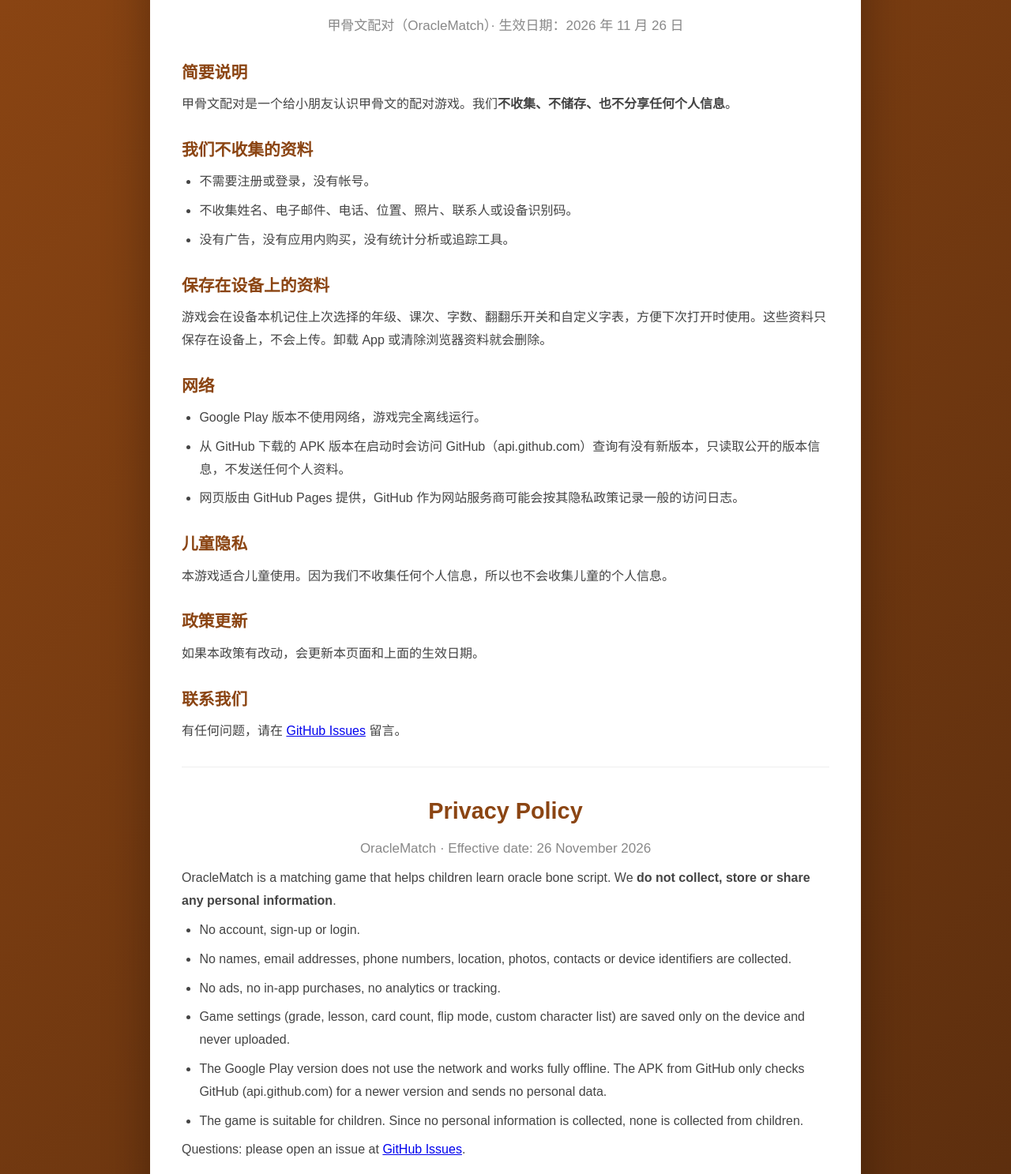
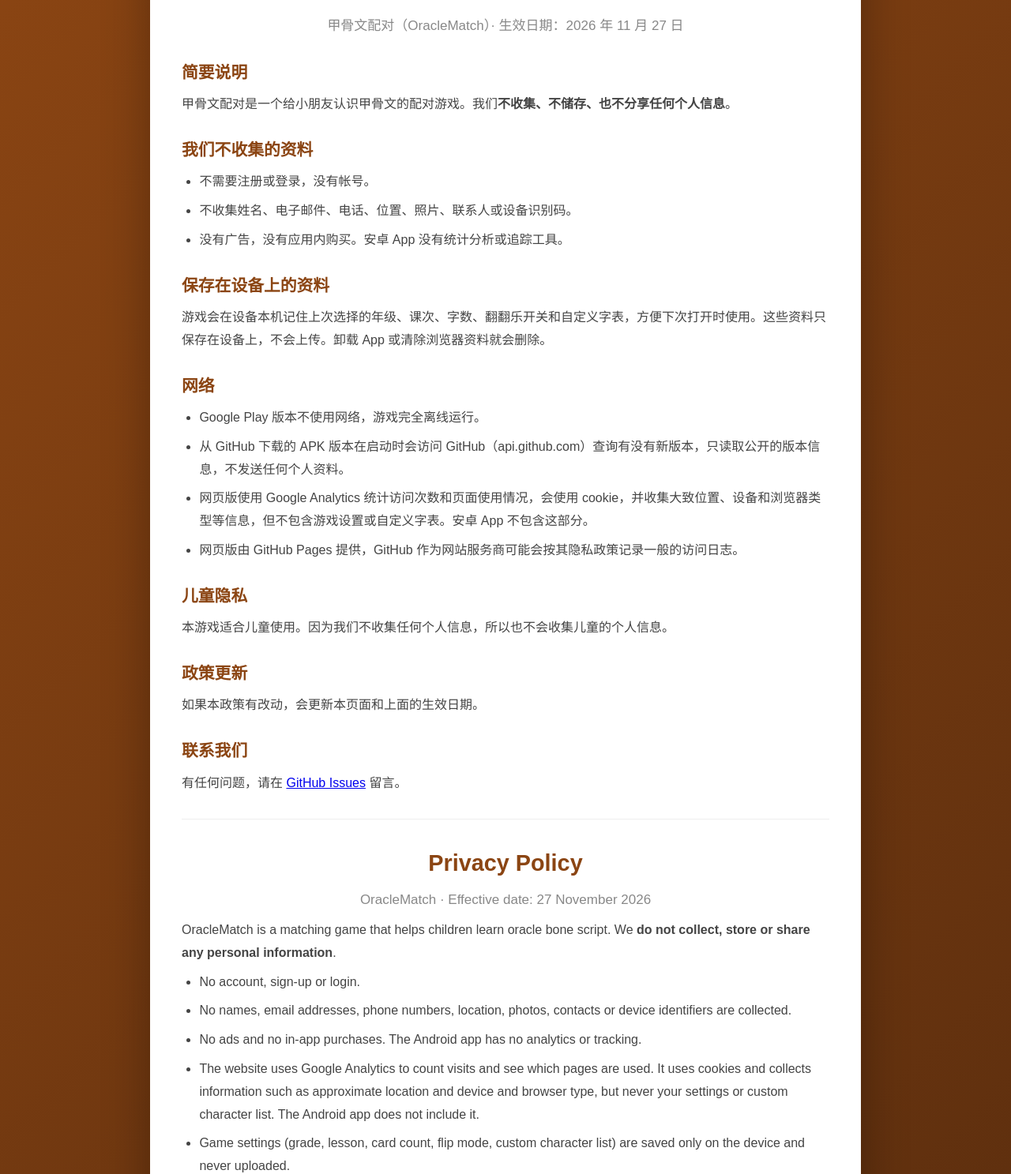
Before and after one commit to MrWengKB/OracleMatch, a plain HTML site: page privacy.html in a window 1280 px wide. Shown: the part 120-1607 px from the top of the page at 79% size. Drawn offline with Linux system fonts and the light colour scheme.

Commit message:
Google Analytics on the website; stripped from the children's Android build; privacy policy updated
Co-Authored-By: Claude Opus 5.5 <noreply@anthropic.com>
Claude-Session: https://claude.ai/code/session_01GecNZbKnZ4Wiw9CeKnqhaX

```diff
--- a/privacy.html
+++ b/privacy.html
@@ -2,6 +2,15 @@
 <html lang="zh-CN">
 <head>
     <meta charset="UTF-8">
+    <!-- GA-START: Google Analytics (removed when building children's Android apps) -->
+    <script async src="https://www.googletagmanager.com/gtag/js?id=G-LVJJ4GY9FC"></script>
+    <script>
+      window.dataLayer = window.dataLayer || [];
+      function gtag(){dataLayer.push(arguments);}
+      gtag('js', new Date());
+      gtag('config', 'G-LVJJ4GY9FC');
+    </script>
+    <!-- GA-END -->
     <meta name="viewport" content="width=device-width, initial-scale=1.0">
     <title>隐私政策 · 甲骨文配对</title>
     <link rel="stylesheet" href="style.css">
@@ -16,7 +25,7 @@
 <body>
     <div class="container policy">
         <h1>隐私政策</h1>
-        <p class="subtitle">甲骨文配对（OracleMatch）· 生效日期：2026 年 11 月 26 日</p>
+        <p class="subtitle">甲骨文配对（OracleMatch）· 生效日期：2026 年 11 月 27 日</p>
 
         <h2>简要说明</h2>
         <p>甲骨文配对是一个给小朋友认识甲骨文的配对游戏。我们<strong>不收集、不储存、也不分享任何个人信息</strong>。</p>
@@ -25,7 +34,7 @@
         <ul>
             <li>不需要注册或登录，没有帐号。</li>
             <li>不收集姓名、电子邮件、电话、位置、照片、联系人或设备识别码。</li>
-            <li>没有广告，没有应用内购买，没有统计分析或追踪工具。</li>
+            <li>没有广告，没有应用内购买。安卓 App 没有统计分析或追踪工具。</li>
         </ul>
 
         <h2>保存在设备上的资料</h2>
@@ -35,6 +44,7 @@
         <ul>
             <li>Google Play 版本不使用网络，游戏完全离线运行。</li>
             <li>从 GitHub 下载的 APK 版本在启动时会访问 GitHub（api.github.com）查询有没有新版本，只读取公开的版本信息，不发送任何个人资料。</li>
+            <li>网页版使用 Google Analytics 统计访问次数和页面使用情况，会使用 cookie，并收集大致位置、设备和浏览器类型等信息，但不包含游戏设置或自定义字表。安卓 App 不包含这部分。</li>
             <li>网页版由 GitHub Pages 提供，GitHub 作为网站服务商可能会按其隐私政策记录一般的访问日志。</li>
         </ul>
 
@@ -50,12 +60,13 @@
         <hr style="margin: 30px 0; border: none; border-top: 1px solid #eee;">
 
         <h1 style="font-size: 1.8em;">Privacy Policy</h1>
-        <p class="subtitle">OracleMatch · Effective date: 26 November 2026</p>
+        <p class="subtitle">OracleMatch · Effective date: 27 November 2026</p>
         <p>OracleMatch is a matching game that helps children learn oracle bone script. We <strong>do not collect, store or share any personal information</strong>.</p>
         <ul>
             <li>No account, sign-up or login.</li>
             <li>No names, email addresses, phone numbers, location, photos, contacts or device identifiers are collected.</li>
-            <li>No ads, no in-app purchases, no analytics or tracking.</li>
+            <li>No ads and no in-app purchases. The Android app has no analytics or tracking.</li>
+            <li>The website uses Google Analytics to count visits and see which pages are used. It uses cookies and collects information such as approximate location and device and browser type, but never your settings or custom character list. The Android app does not include it.</li>
             <li>Game settings (grade, lesson, card count, flip mode, custom character list) are saved only on the device and never uploaded.</li>
             <li>The Google Play version does not use the network and works fully offline. The APK from GitHub only checks GitHub (api.github.com) for a newer version and sends no personal data.</li>
             <li>The game is suitable for children. Since no personal information is collected, none is collected from children.</li>
```
Also changed, not shown: index.html (+9 -0 lines), 1 other file.
